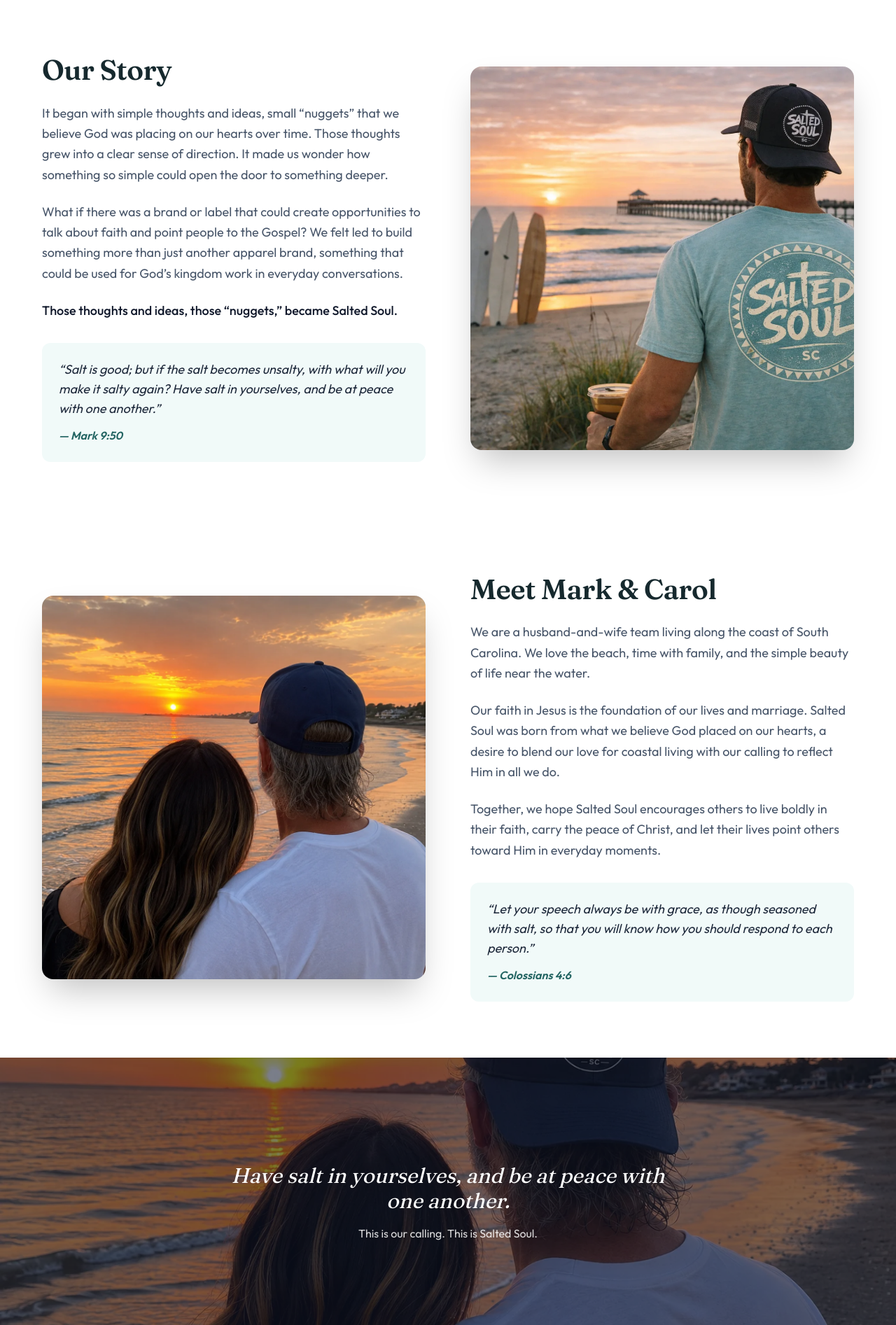
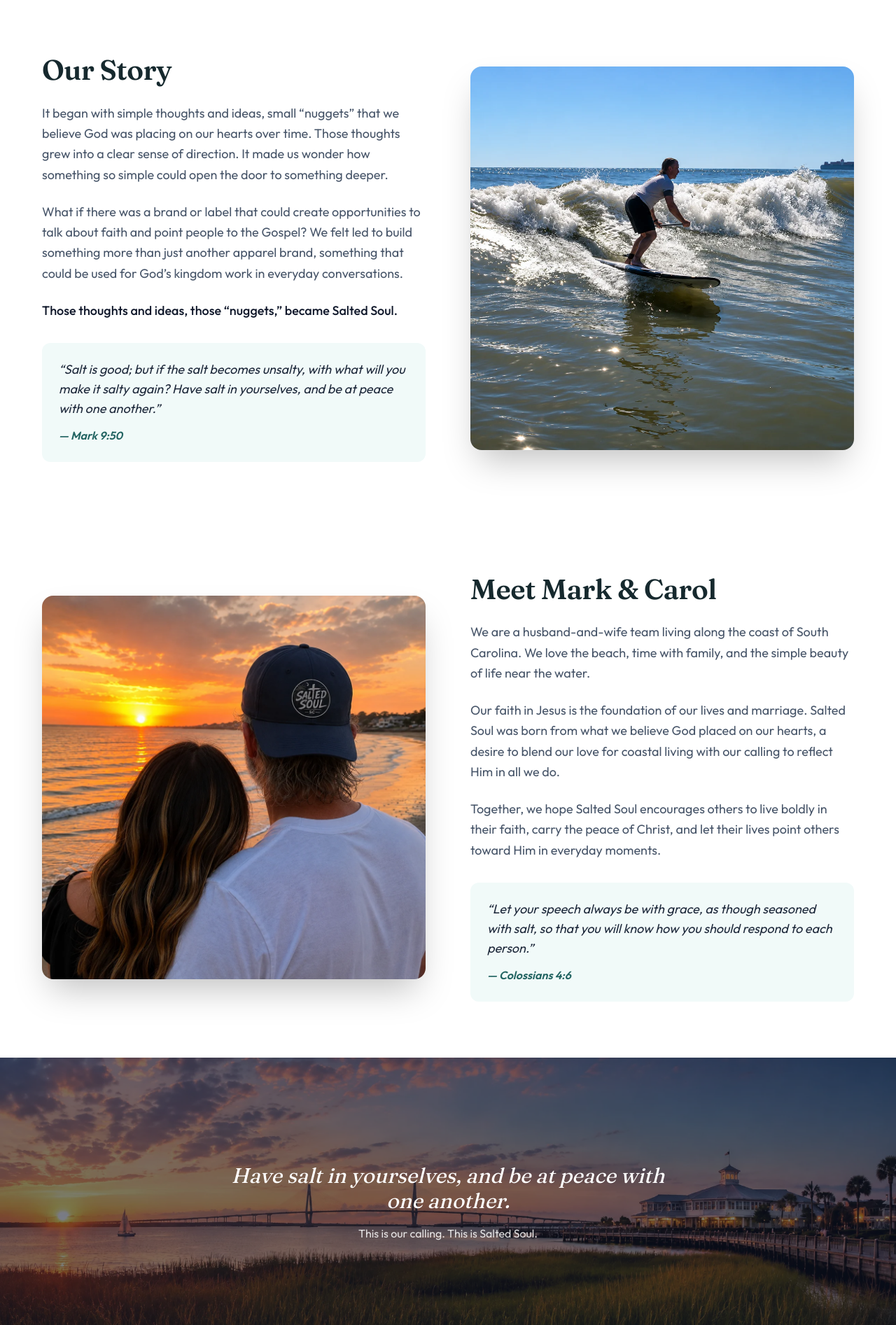
Before and after one commit to KP-TechnologySolutions/salted-soul, a Next.js app: page /story in a window 1280 px wide. Shown: the part 467-2360 px from the top of the page at 70% size. Built offline with nearby package versions, Linux system fonts and the light colour scheme.

Commit message:
Story photos: real surfing shot up top, carol-and-mark-2 in Meet, Charleston bridge banner behind closing scripture

```diff
--- a/src/app/story/page.tsx
+++ b/src/app/story/page.tsx
@@ -62,8 +62,8 @@
 
             <div className="relative aspect-square rounded-2xl overflow-hidden shadow-2xl">
               <Image
-                src="/headersalted.webp"
-                alt="Mark surfing the South Carolina coast at sunset"
+                src="/mark-surfing.webp"
+                alt="Mark surfing the waves off the South Carolina coast"
                 fill
                 className="object-cover object-center"
               />
@@ -79,8 +79,8 @@
             <div className="order-2 lg:order-1">
               <div className="relative aspect-square rounded-2xl overflow-hidden shadow-2xl">
                 <Image
-                  src="/mark-carol.webp"
-                  alt="Mark and Carol watching the sunset on a South Carolina beach"
+                  src="/mark-carol-2.webp"
+                  alt="Mark and Carol watching the sunset together on a South Carolina beach"
                   fill
                   className="object-cover object-center"
                 />
@@ -120,8 +120,8 @@
       <section className="relative h-[26rem] flex items-center justify-center overflow-hidden">
         <div className="absolute inset-0">
           <Image
-            src="/mark-carol-2.webp"
-            alt="Mark and Carol watching the sunset together on a South Carolina beach"
+            src="/banner-salted-soul.webp"
+            alt="Charleston harbor and the Ravenel Bridge at sunset"
             fill
             className="object-cover object-center"
           />
```
Also changed, not shown: public/banner-salted-soul.webp (added), public/mark-surfing.webp (added).
